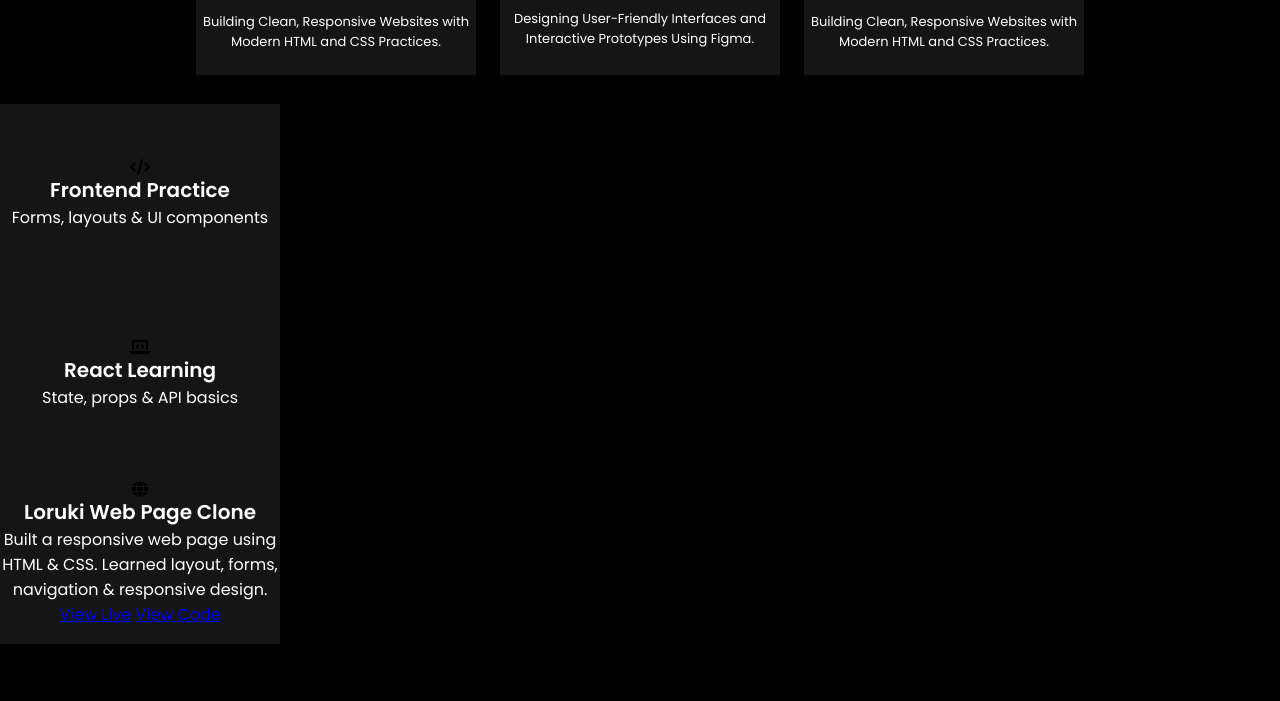
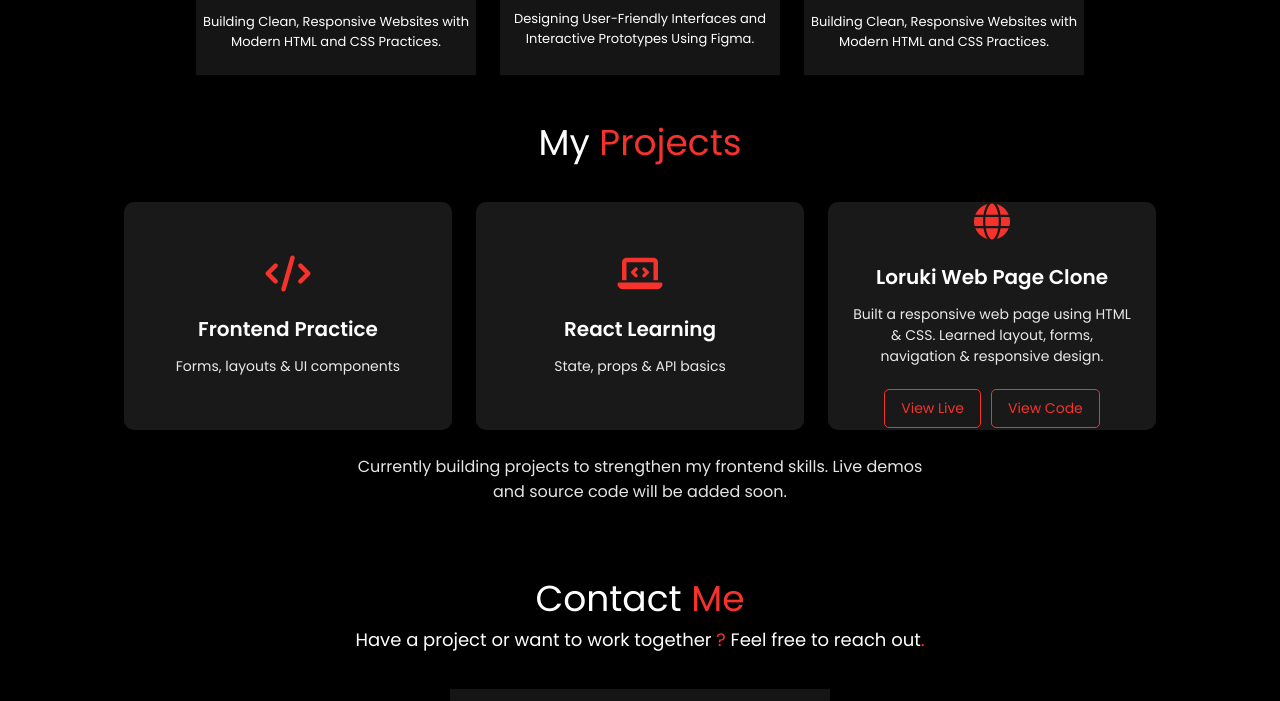
Before and after one commit to pmharikrishnan33/pmharikrishnan33.github.io, a plain HTML site: page index.html in a window 1280 px wide. Shown: the part 2001-2702 px from the top of the page. Drawn offline with Linux system fonts and the light colour scheme.

Commit message:
Add styles for projects section and cards

```diff
--- a/style.css
+++ b/style.css
@@ -287,6 +287,104 @@
     gap: 1.5rem;
 }
 
+/* Projects Section */
+.projects {
+    display: flex;
+    flex-direction: column;
+    align-items: center;
+    padding: 2.5rem 1rem;
+    gap: 2rem;
+}
+
+.projects-text {
+    font-size: 2.25rem;
+    font-weight: 400;
+    color: #ffffff;
+    text-align: center;
+}
+
+.projects-text span {
+    color: #f5322c;
+}
+
+.projects-card {
+    display: flex;
+    flex-wrap: wrap;
+    gap: 1.5rem;
+    justify-content: center;
+}
+
+.projects-card .card {
+    width: 280px;
+    background-color: rgba(42, 42, 42, 0.6);
+    padding: 1.5rem;
+    border-radius: 10px;
+    display: flex;
+    flex-direction: column;
+    align-items: center;
+    text-align: center;
+    gap: 0.75rem;
+    transition: transform 0.3s, background-color 0.3s;
+}
+
+.projects-card .card:hover {
+    transform: translateY(-5px);
+    background-color: rgba(245, 50, 44, 0.2); /* subtle red hover effect */
+}
+
+.project-icon {
+    font-size: 36px;
+    color: #f5322c;
+    margin-bottom: 10px;
+}
+
+.projects-card h2 {
+    font-size: 20px;
+    font-weight: 600;
+    color: #ffffff;
+}
+
+.projects-card h3 {
+    font-size: 14px;
+    font-weight: 400;
+    color: #ffffff;
+    opacity: 0.9;
+}
+
+/* Buttons inside project card */
+.project-btns {
+    display: flex;
+    gap: 10px; /* space between buttons */
+    justify-content: center;
+    margin-top: 10px;
+}
+
+.project-btns .btn {
+    padding: 8px 16px;
+    font-size: 14px;
+    color: #f5322c;
+    border: 1px solid #f5322c;
+    border-radius: 5px;
+    text-decoration: none;
+    transition: all 0.3s;
+}
+
+.project-btns .btn:hover {
+    background-color: #f5322c;
+    color: #ffffff;
+}
+
+
+.projects-note {
+    max-width: 600px;
+    text-align: center;
+    font-size: 1rem;
+    color: #ffffff;
+    font-weight: 400;
+    opacity: 0.9;
+}
+
+
 /* contact section */
 .contact,
 .contact-text{
```
